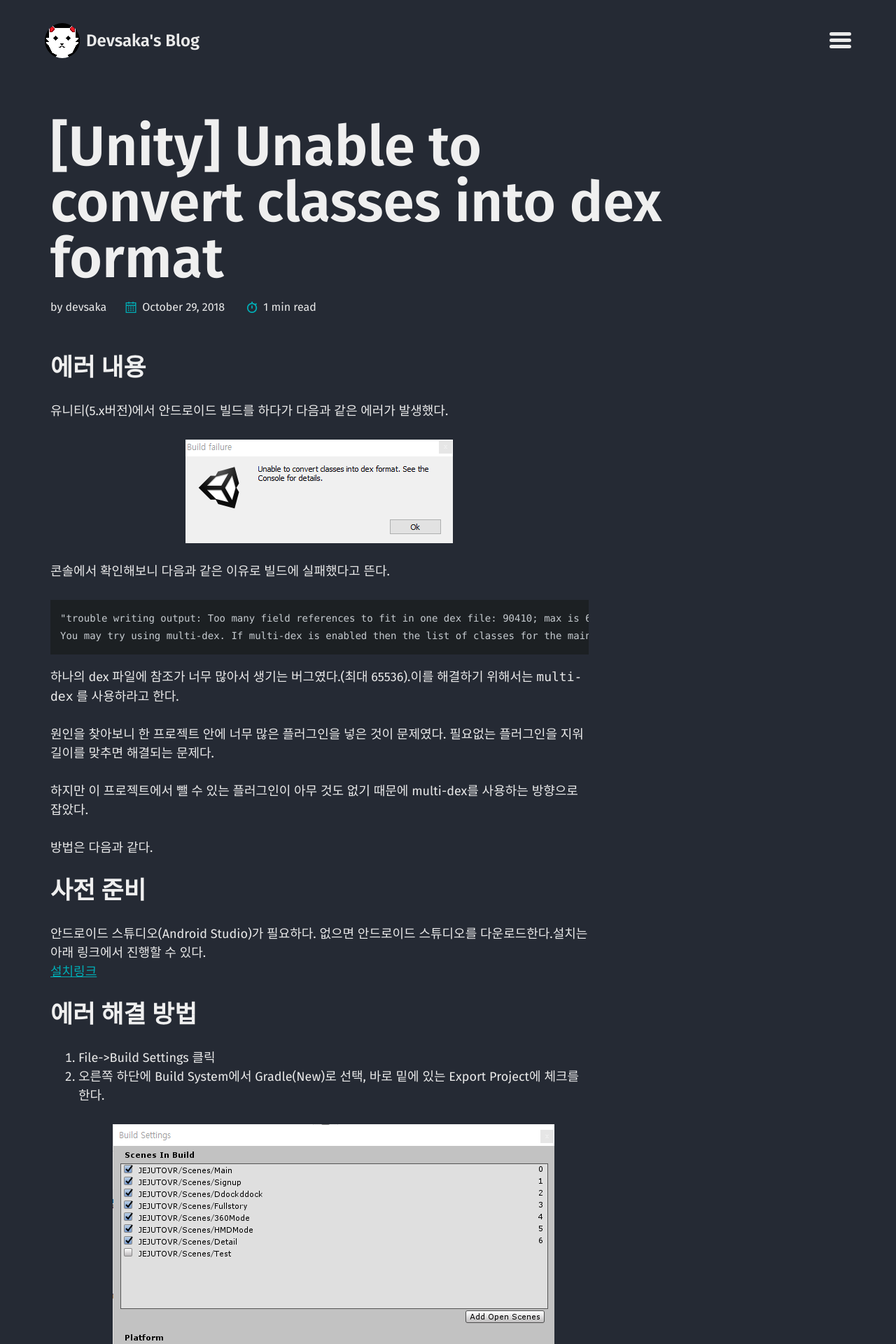
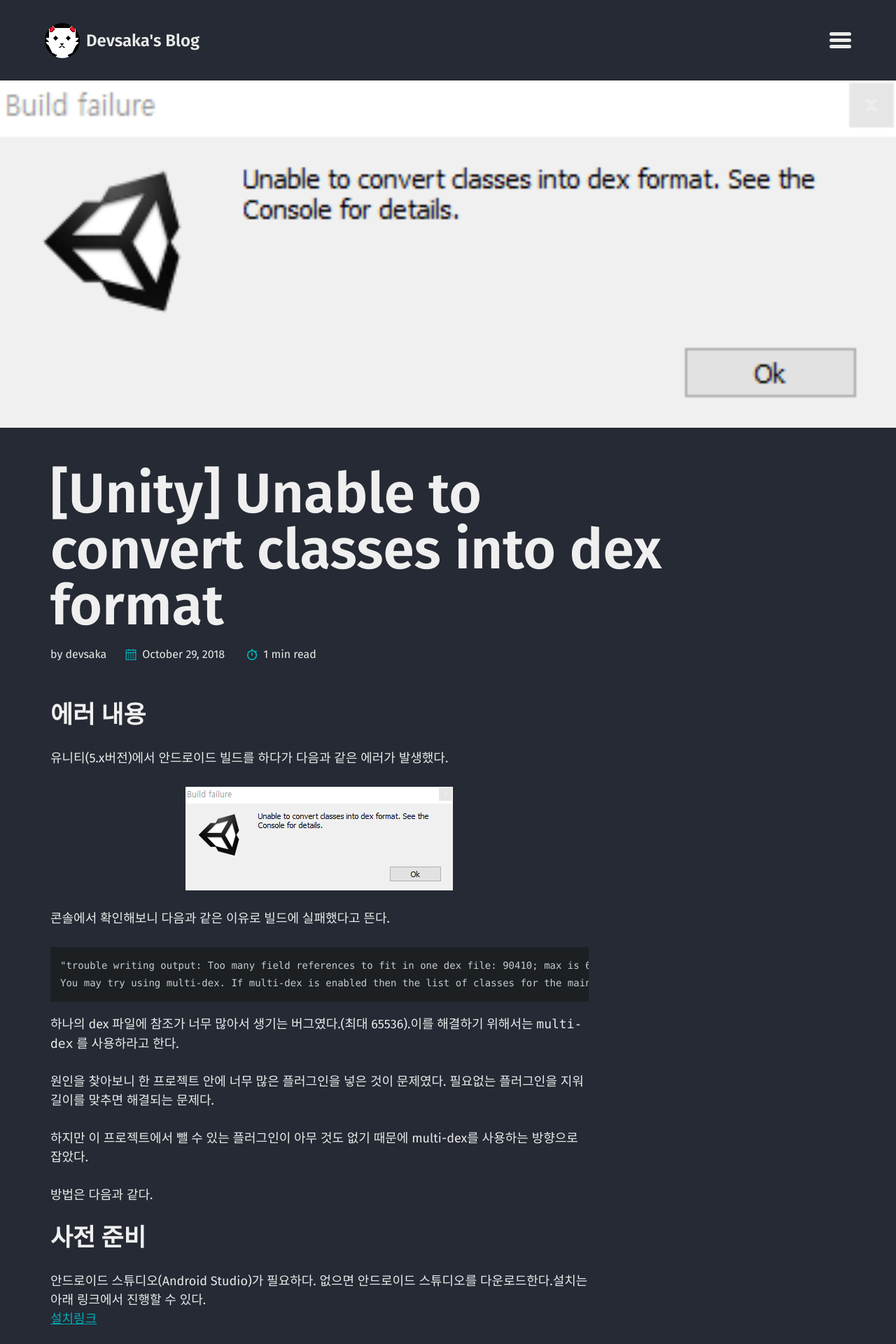
Before and after one commit to mmistakes/jekyll-theme-basically-basic, a Jekyll site: the page built from _posts/2018-10-29-Unity-MultiDex-Solution.md, in a window 1280 px wide. Shown: the top 1920 px of the page at 70% size. Built offline with Jekyll 4.4.1, drawn with Linux system fonts in a browser that asks for light colours; comment, search, counter and statistics services are not loaded.

Commit message:
Update _posts/2018-10-29-Unity-MultiDex-Solution.md

```diff
--- a/_posts/2018-10-29-Unity-MultiDex-Solution.md
+++ b/_posts/2018-10-29-Unity-MultiDex-Solution.md
@@ -10,7 +10,7 @@ tags:
   - Develop
   - Android
   - MultiDex
-cover:
+image: /assets/images/Multidex/m1.PNG
 comments: true
 ---
 
```
